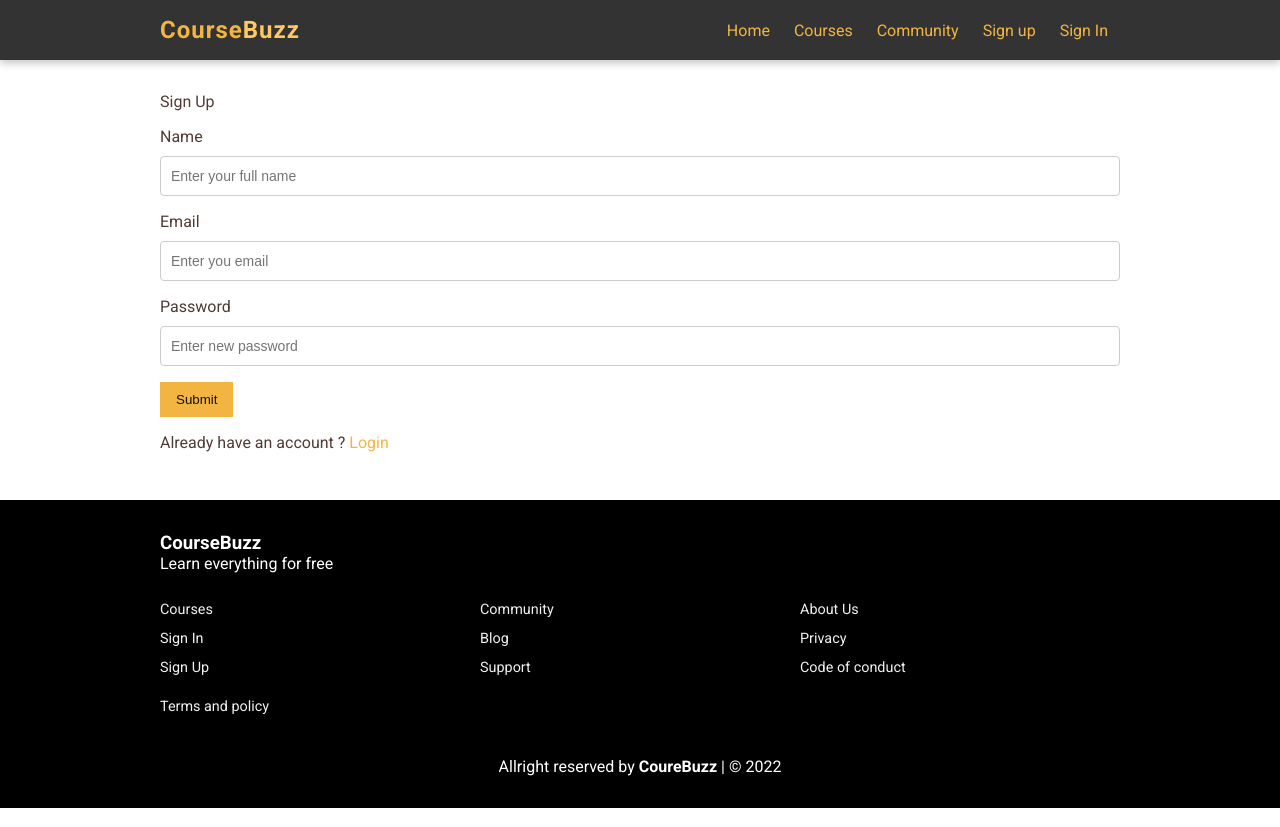
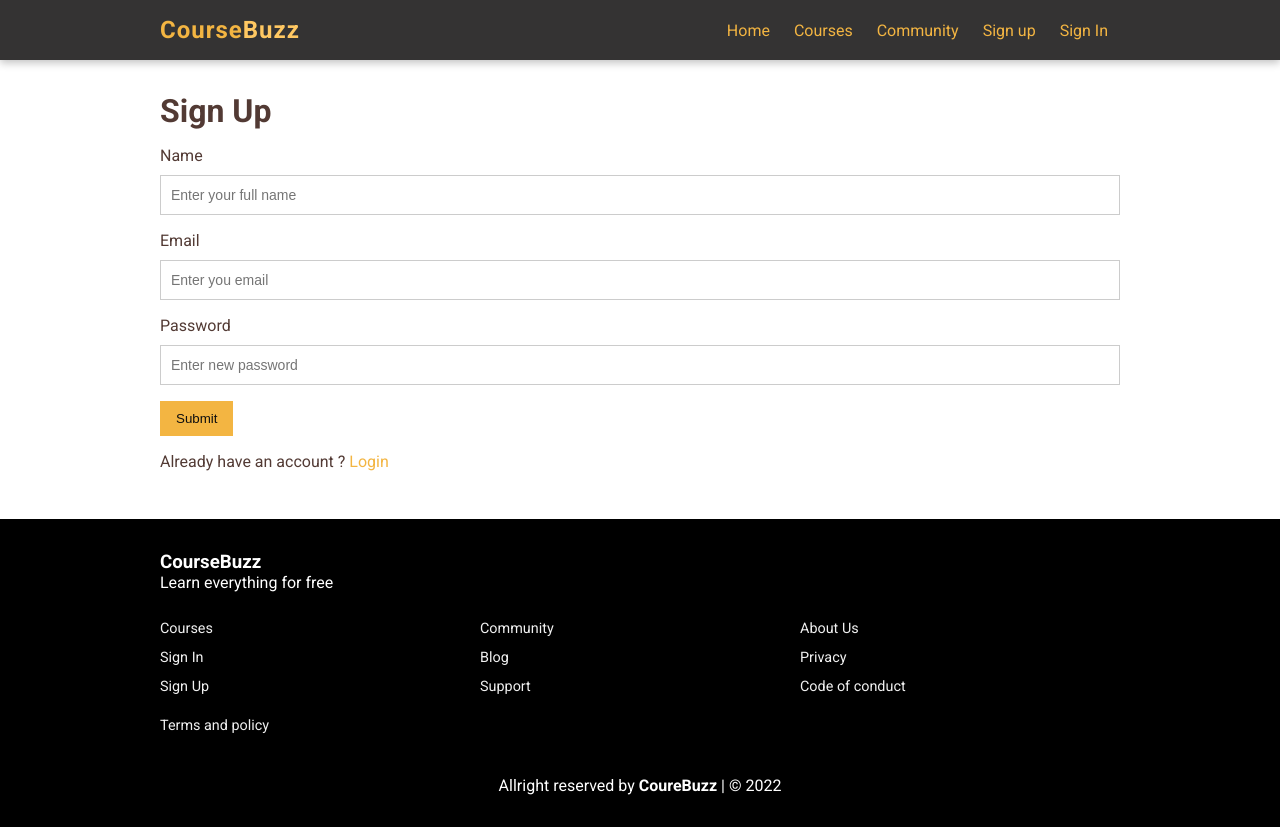
Before and after one commit to MonirSaikat/course-buzz-frontend, a React (Create React App) app: page /sign-up in a window 1280 px wide. Built offline with nearby package versions, Linux system fonts and the light colour scheme; the HTML template or start-up script is replaced by a standard one.

Commit message:
fix sign up page title

```diff
--- a/src/components/Form/Input.css
+++ b/src/components/Form/Input.css
@@ -11,7 +11,6 @@
   width: 100%;
   height: 40px;
   border: 1px solid #ccc;
-  border-radius: 4px;
   padding: 0 10px;
   font-size: 14px;
   color: #333;
--- a/src/pages/SignUp.jsx
+++ b/src/pages/SignUp.jsx
@@ -48,7 +48,7 @@ function SignUp() {
   return (
     <div className="page">
       <div className="container">
-        <h>Sign Up</h>
+        <h1>Sign Up</h1>
         <Form inputs={inputs} handler={handleSubmit} />
         <p className="help-text">
           <span>Already have an account ? </span>
```
Also changed, not shown: 3 other files (tests, documents, lock files or other folders).
